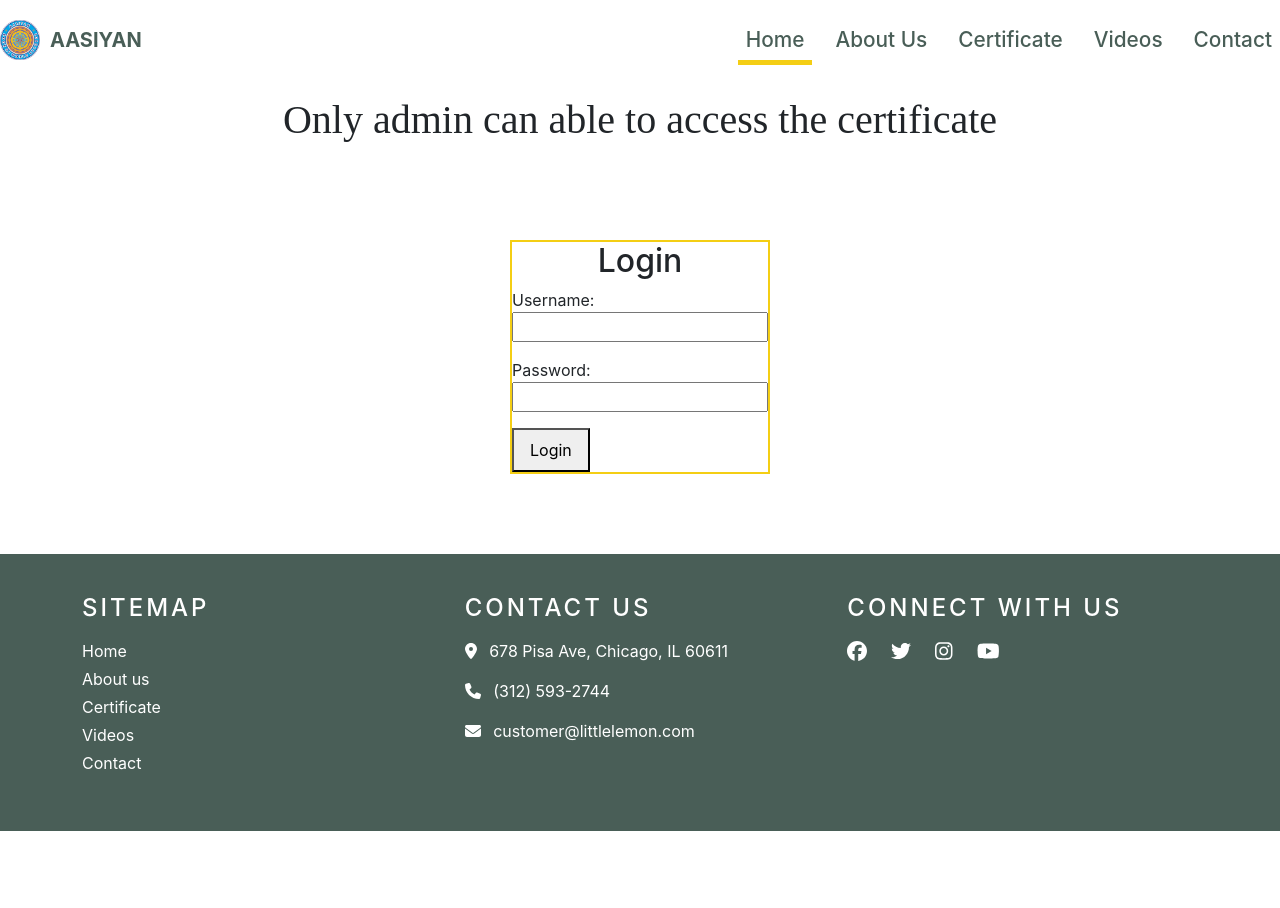
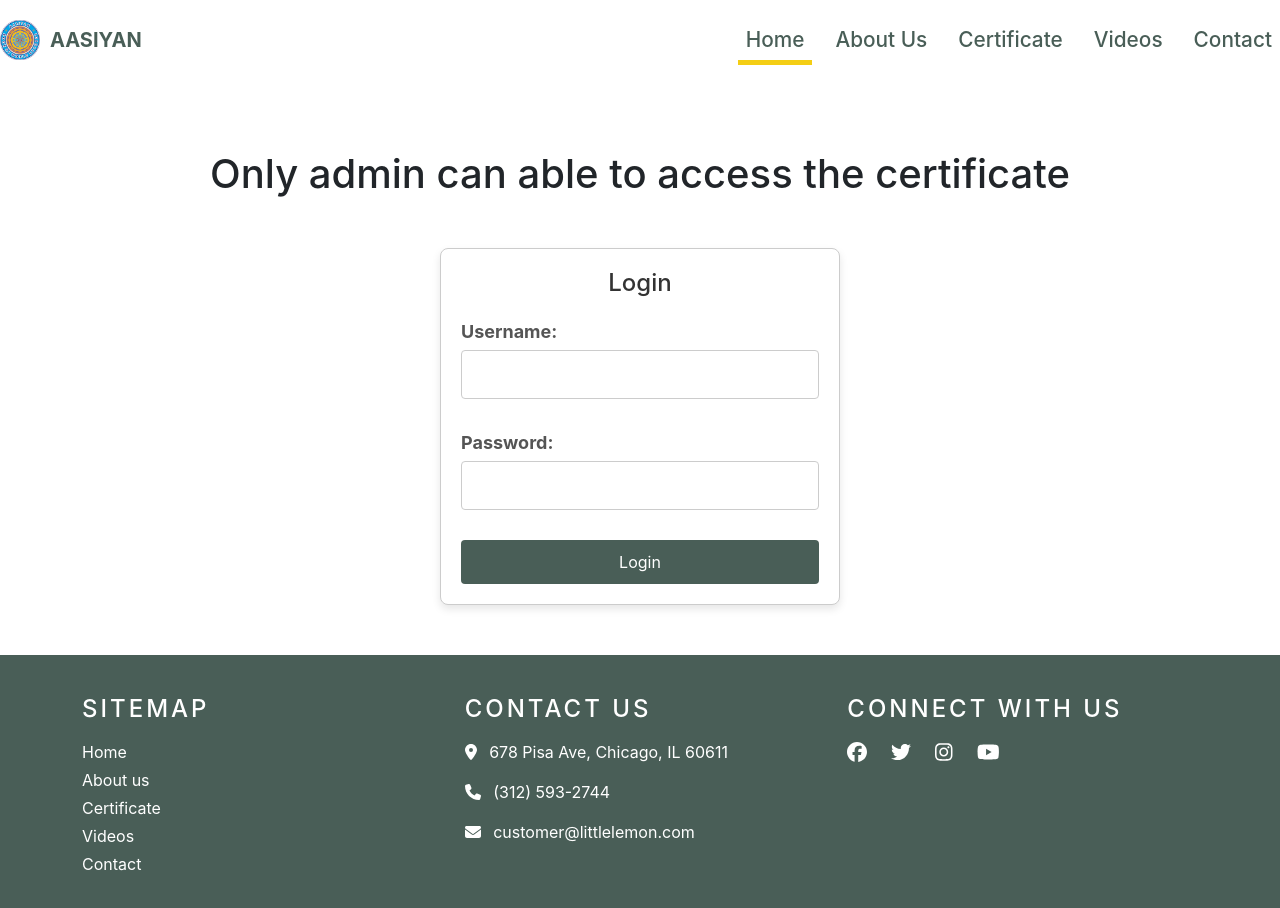
Before and after one commit to aasiyan/website, a React (Create React App) app: page /authentication in a window 1280 px wide. Shown: the top 908 px of the page. Before the commit the page ends 831 px from the top, so only its background shows below. Built offline with nearby package versions, Linux system fonts and the light colour scheme.

Commit message:
login page updated

```diff
--- a/src/components/Authentication/Authentication.css
+++ b/src/components/Authentication/Authentication.css
@@ -1,4 +1,4 @@
-form {
+/* form {
   display: inline-block;
   text-align: left;
   margin-top: 100px;
@@ -6,8 +6,6 @@ form {
   justify-content: center;
   flex-direction: column;
   align-items: center;
-
-  /* width: 250px; */
 }
 
 label {
@@ -31,10 +29,72 @@ button {
   font-weight: 400;
   line-height: 1;
 }
-.auth-card {
-  border: 2px solid #f4ce14;
-  margin-bottom: 80px;
-}
 .auth-head {
   text-align: center;
+} */
+/* Container for the form */
+.auth-card {
+  max-width: 400px;
+  margin: 50px auto;
+  padding: 20px;
+  border: 1px solid #ccc;
+  border-radius: 8px;
+  box-shadow: 0 4px 8px rgba(0, 0, 0, 0.1);
+  background-color: #fff;
 }
+
+/* Heading style */
+.auth-head {
+  margin-bottom: 20px;
+  font-size: 24px;
+  color: #333;
+  text-align: center;
+}
+
+/* Label and input style */
+.auth-card label {
+  display: block;
+  margin-bottom: 10px;
+  font-size: 18px;
+  color: #555;
+  font-weight: bold;
+}
+
+.auth-card input {
+  width: 100%;
+  padding: 10px;
+  margin-top: 5px;
+  margin-bottom: 20px;
+  border: 1px solid #ccc;
+  border-radius: 4px;
+  box-sizing: border-box;
+}
+
+/* Button style */
+.auth-card button {
+  width: 100%;
+  padding: 10px;
+  font-size: 16px;
+  color: #fff;
+  background-color: #495e57;
+  border: none;
+  border-radius: 4px;
+  cursor: pointer;
+  transition: background-color 0.3s ease;
+}
+
+.auth-card button:hover {
+  background-color: #75807c;
+}
+.auth-note {
+  margin-top: 150px;
+  text-align: center;
+}
+.auth-container{
+  margin: 50px;
+}
+@media only screen and (max-width: 600px) {
+  .auth-note {
+    margin-top: 100px;
+  }
+}
--- a/src/components/Authentication/Authentication.js
+++ b/src/components/Authentication/Authentication.js
@@ -34,6 +34,7 @@ function Authentication() {
 
   return (
     <>
+      <div className="auth-container">
         <div className="App">
           {loading ? <LoadingSpinner loading={loading} /> : <div>{data}</div>}
         </div>
@@ -69,6 +70,7 @@ function Authentication() {
             <button type="submit">Login</button>
           </div>
         </form>
+      </div>
     </>
   );
 }
```
Lines whose indentation alone changed are shown as unchanged.
